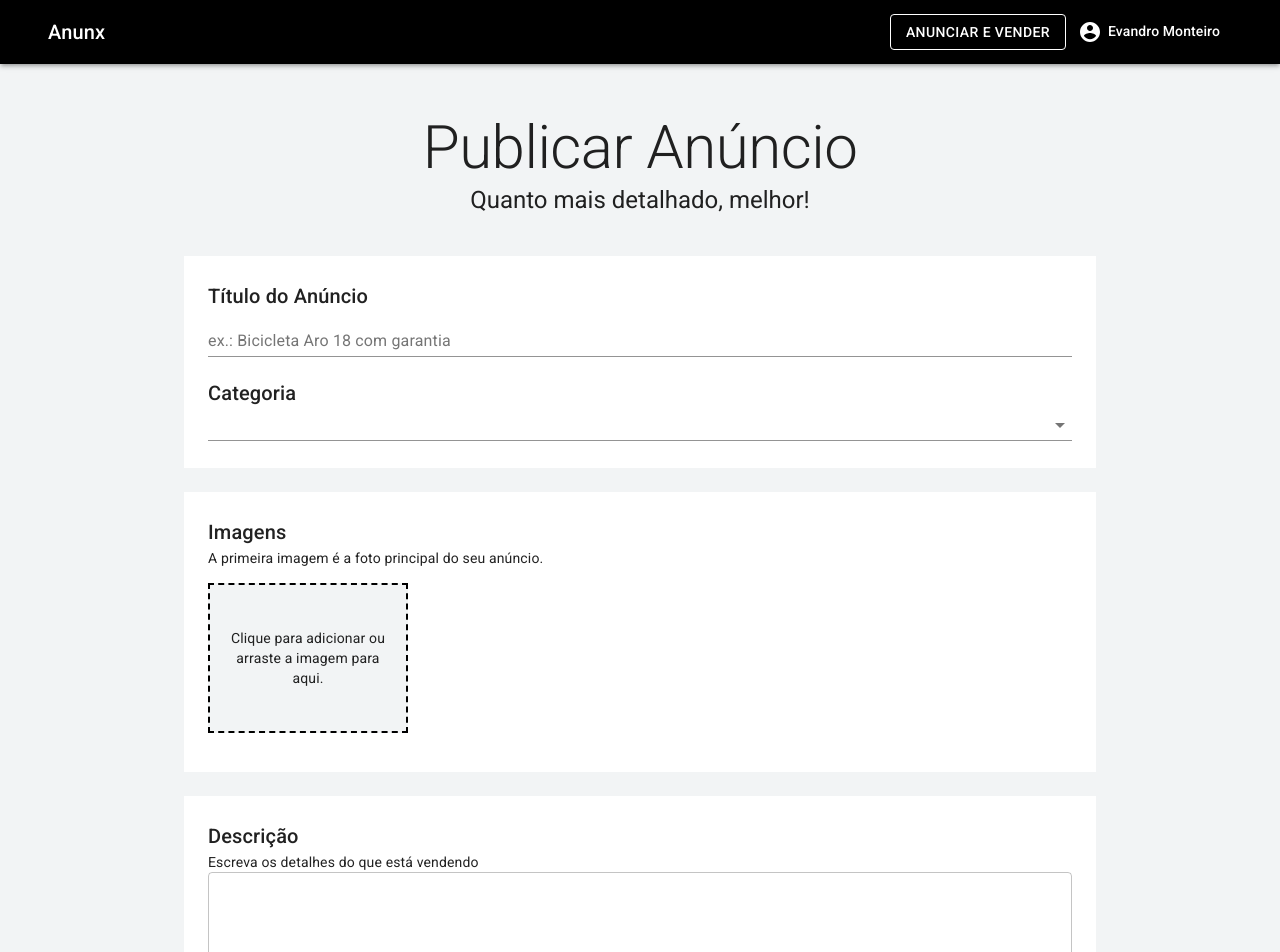
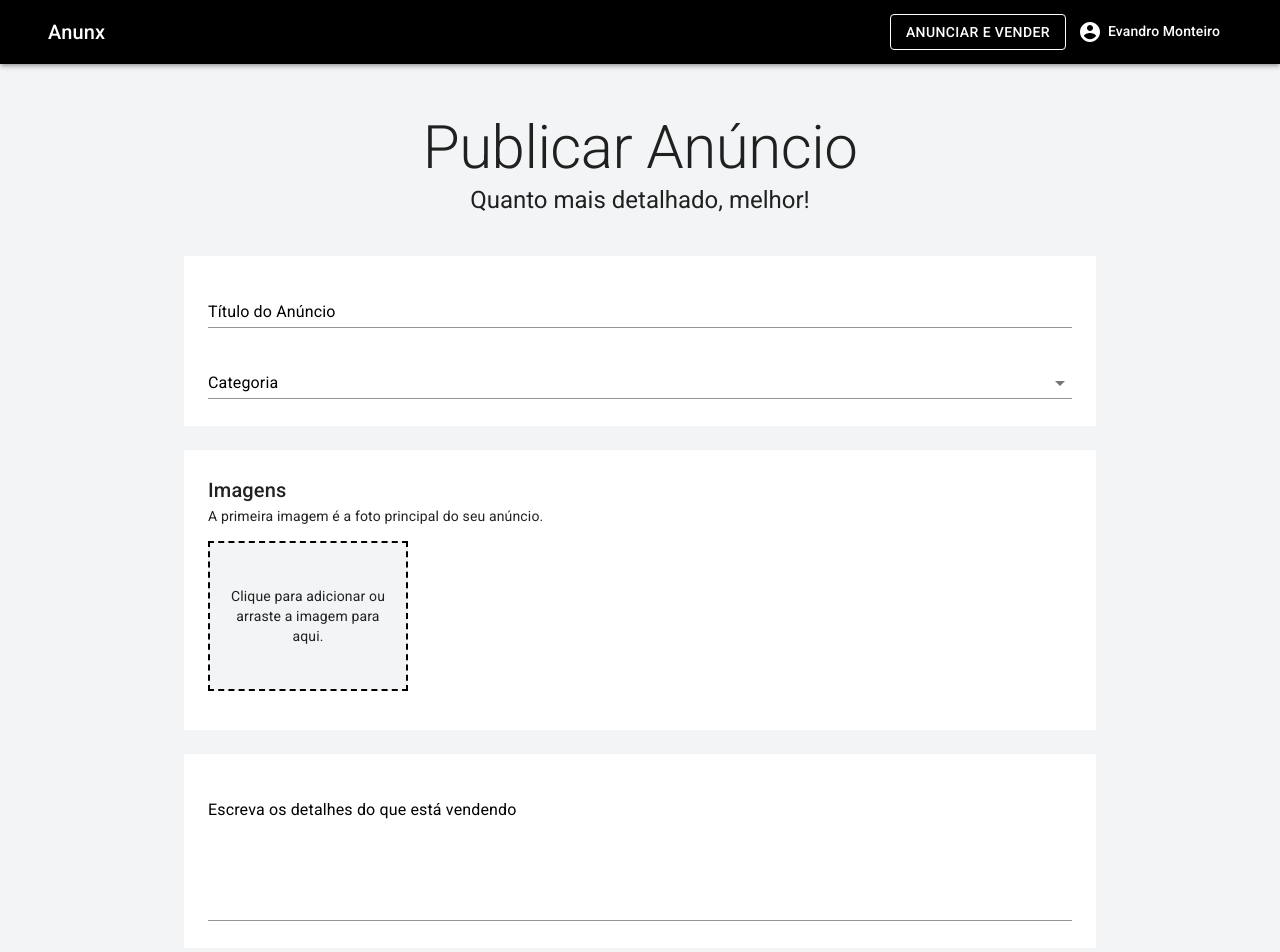
Before and after one commit to EvandroMonteiro/anunx, a Next.js app: page /user/publish in a window 1280 px wide. Shown: the top 952 px of the page. Built offline with nearby package versions, Linux system fonts and the light colour scheme.

Commit message:
validacao do campo categoria + refactor para formControl

```diff
--- a/pages/user/publish.js
+++ b/pages/user/publish.js
@@ -17,6 +17,7 @@
   InputAdornment,
   MenuItem,
   FormHelperText,
+  Input,
 } from '@material-ui/core'
 
 import { useDropzone } from 'react-dropzone'
@@ -37,6 +38,10 @@
     display: 'flex',
     flexWrap: 'wrap',
     marginTop: 15,
+  },
+  inputLabel: {
+    fontWeight: 400,
+    color: theme.palette.primary.main,
   },
   dropzone: {
     display: 'flex',
@@ -88,6 +93,9 @@
     .max(100, 'Título muito grande')
     .required('Campo obrigatório'),
   category: yup.string().required('Campo obrigatório'),
+  description: yup.string()
+    .min(50, 'Escreva uma descrição com pelo menos 50 caracteres.')
+    .required('Campo obrigatório'),
 })
 
 const Publish = () => {
@@ -121,6 +129,7 @@
         initialValues={{
           title: '',
           category: '',
+          description: '',
         }}
         validationSchema={validationSchema}
         onSubmit={(values) => {
@@ -150,24 +159,22 @@
 
                 <Container maxWidth="md" className={classes.boxContainer}>
                   <Box className={classes.box}>
-                    <Typography component="h6" variant="h6" color="textPrimary">
-                      Título do Anúncio
-                    </Typography>
-                    <TextField
+                    <FormControl error={errors.title} fullWidth>
+                      <InputLabel className={classes.inputLabel}>Título do Anúncio</InputLabel>
+                      <Input
                         name="title"
                         value={values.title}
                         onChange={handleChange}
-                      label="ex.: Bicicleta Aro 18 com garantia"
-                      size="small"
-                      fullWidth
-                      error={errors.title}
-                      helperText={errors.title}
                       />
+                      <FormHelperText>
+                        {errors.title}
+                      </FormHelperText>
+                    </FormControl>
+
                     <br /><br />
-                    <Typography component="h6" variant="h6" color="textPrimary">
-                      Categoria
-                    </Typography>
+
                     <FormControl error={errors.category} fullWidth>
+                      <InputLabel className={classes.inputLabel}>Categoria</InputLabel>
                       <Select
                         name="category"
                         value={values.category}
@@ -244,18 +251,18 @@
 
                 <Container maxWidth="md" className={classes.boxContainer}>
                   <Box className={classes.box}>
-                    <Typography component="h6" variant="h6" color="textPrimary">
-                      Descrição
-                    </Typography>
-                    <Typography component="div" variant="body2" color="textPrimary">
-                      Escreva os detalhes do que está vendendo
-                    </Typography>
-                    <TextField
+                    <FormControl error={errors.description} fullWidth>
+                      <InputLabel className={classes.inputLabel}>Escreva os detalhes do que está vendendo</InputLabel>
+                      <Input
+                        name="description"
                         multiline
                         rows={6}
                         variant="outlined"
-                      fullWidth
                       />
+                      <FormHelperText>
+                        {errors.description}
+                      </FormHelperText>
+                    </FormControl>
                   </Box>
                 </Container>
 
```
Lines whose indentation alone changed are shown as unchanged.
